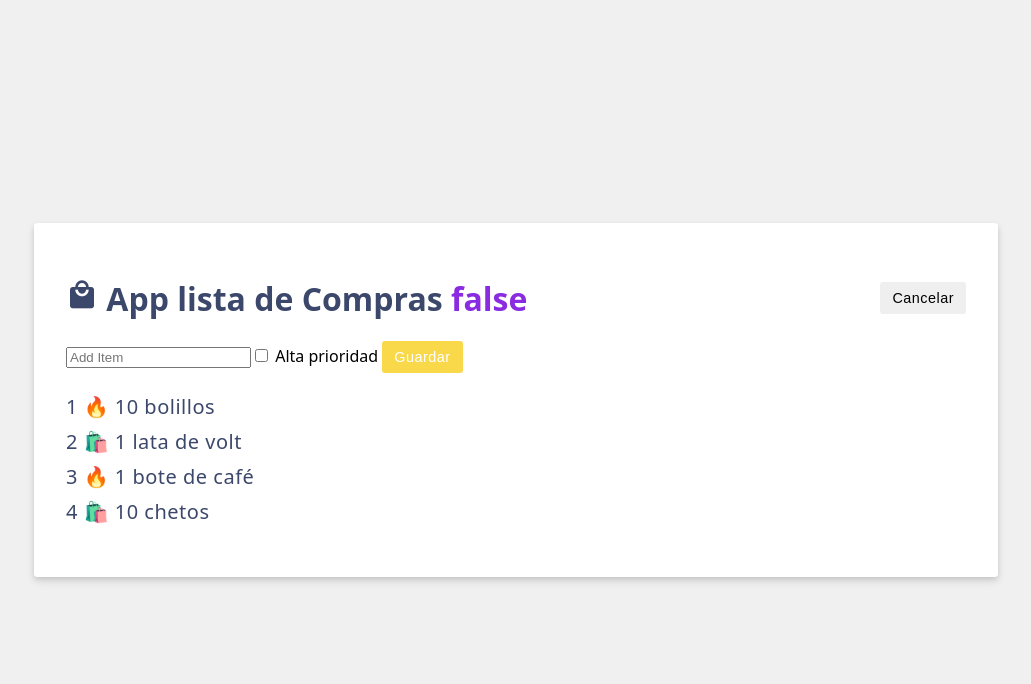
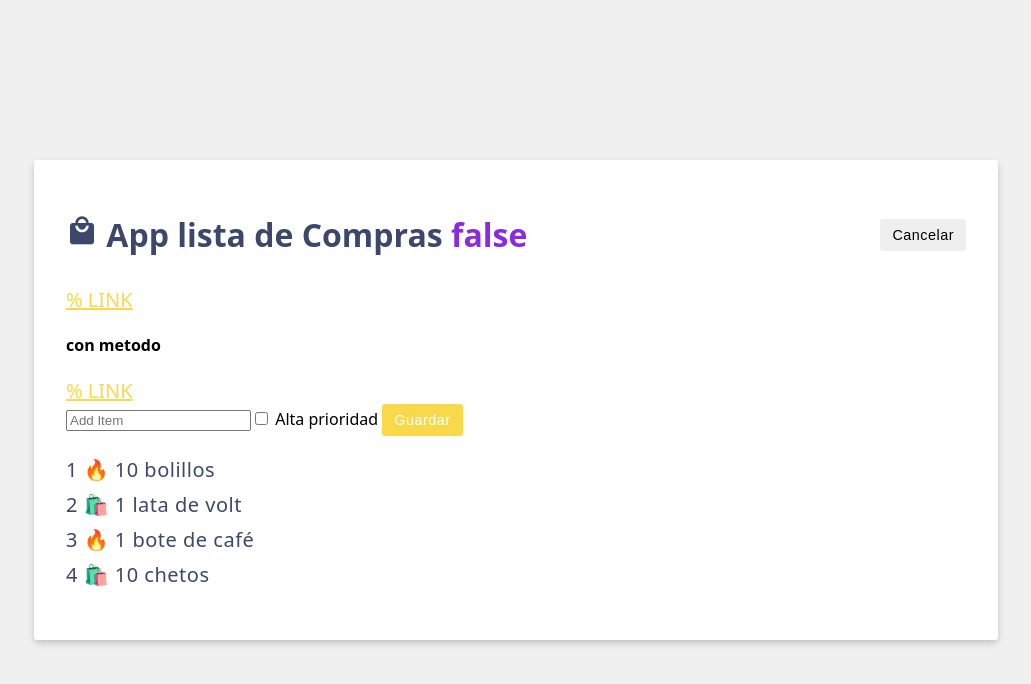
Before and after one commit to AizenLM/DADM-2024B, a Vue app: page / in a window 1280 px wide. Shown: the top 684 px of the page, without its empty margins (124-1155 px from the left). Built offline with nearby package versions, Linux system fonts and the light colour scheme.

Commit message:
FEAT: CREANDO UN HIPERVINCULO

```diff
--- a/src/App.vue
+++ b/src/App.vue
@@ -24,6 +24,10 @@ const editing = ref(true);
 const activareEdition = (activate) => {
     editing.value = activate;
 }
+const goGoogle = () =>{
+  if(!newItem.value.length == 0) return `htpps://${newItem.value}`
+  return 'https://google.com'
+}
 </script>
 
 
@@ -45,8 +49,12 @@ const activareEdition = (activate) => {
 <form class="add-item form"
 v-if="editing"
 v-on:submit.prevent="saveItem">
+<a :href="newItem.length == 0 ? 'https://google.com' : 'https://' + newItem">
+  {{ newItem === '' ? '% LINK' : newItem }}
+</a>
+<h4>con metodo</h4>
+<a :href=goGoogle()>{{ newItem === '' ? '% LINK' : newItem }}</a>
 
-    <!-- entrada de texto -->
     <input
       v-model.trim="newItem"
       type="text"
```
